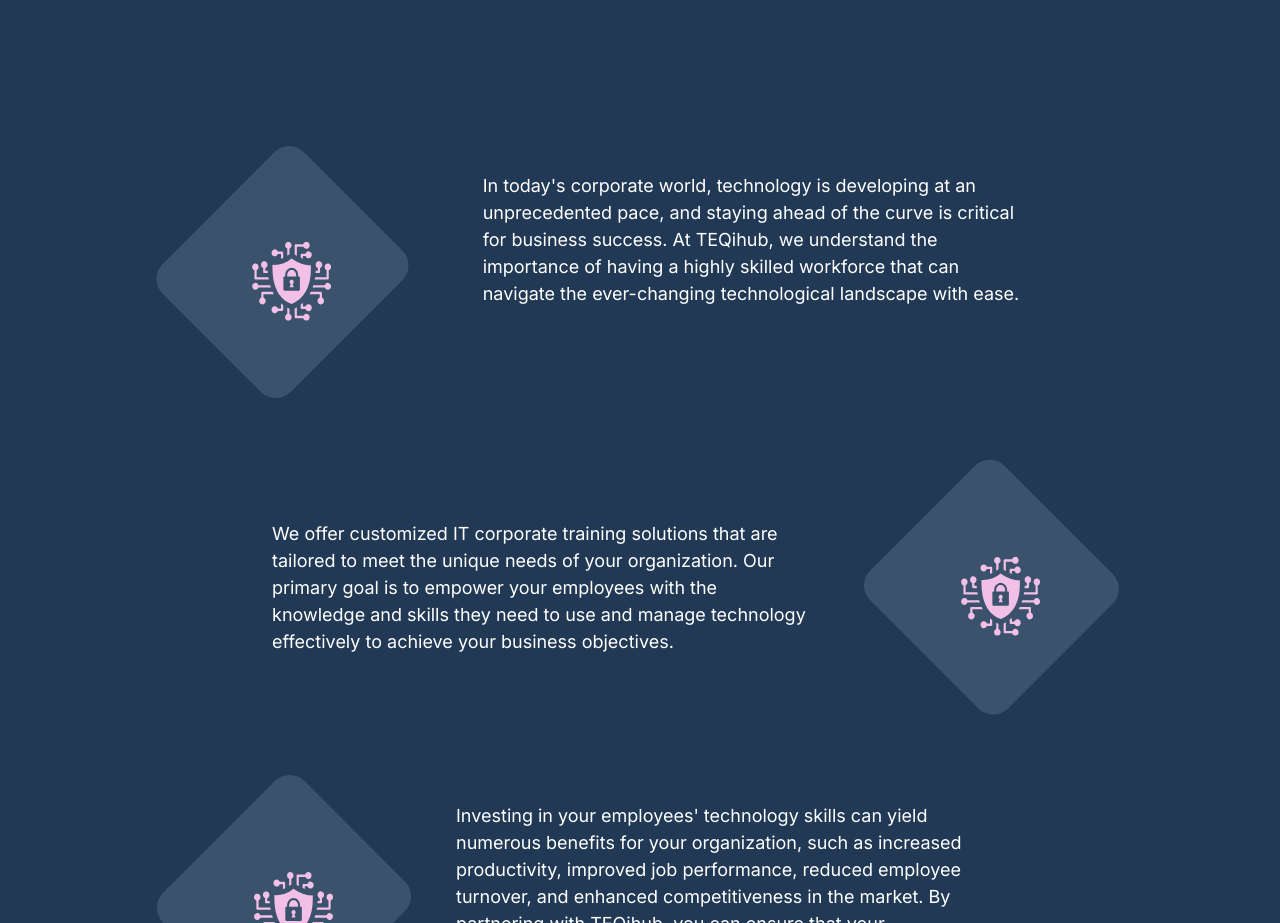
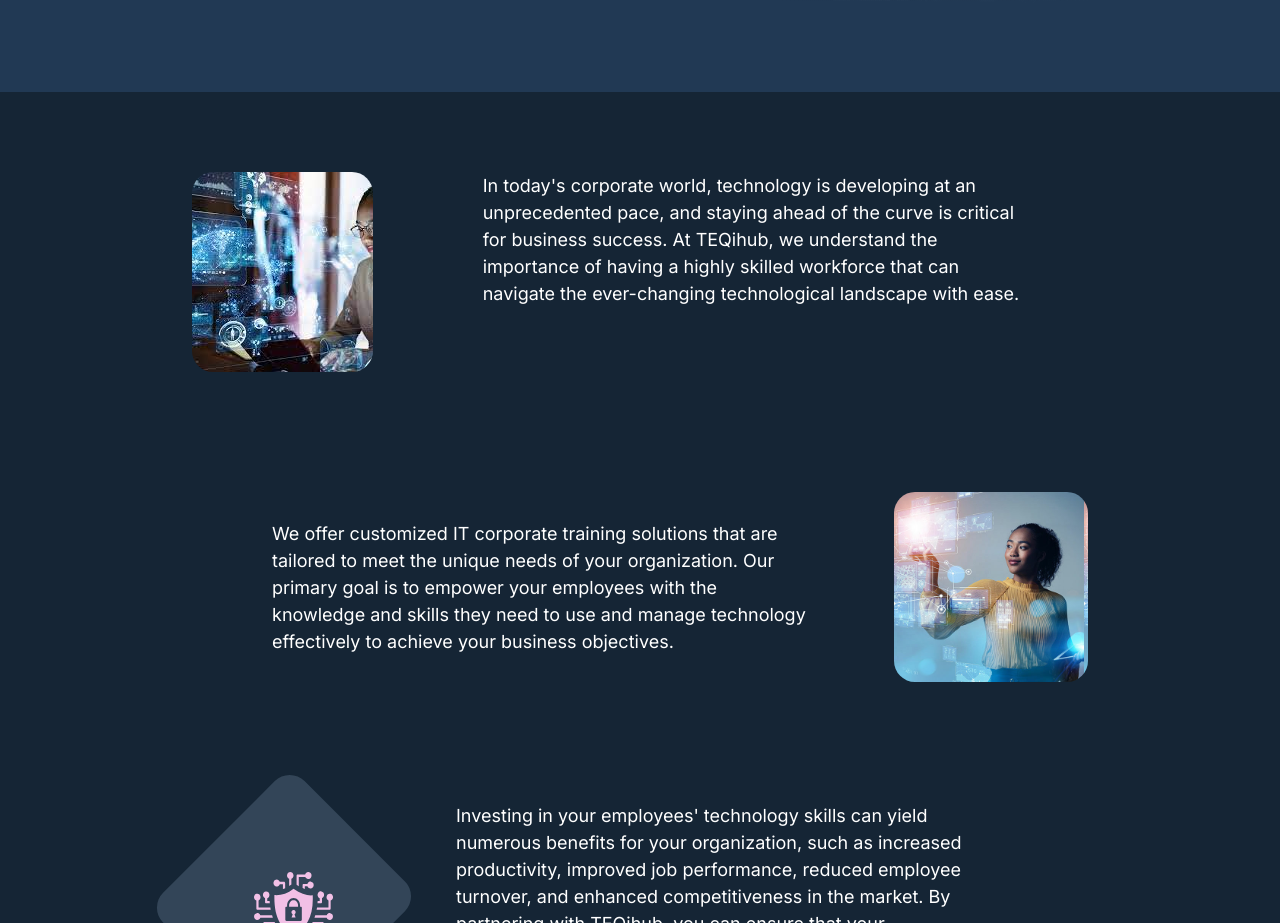
Before and after one commit to Xanderyeng/teqihub, a React (Vite) app: page /corporate in a window 1280 px wide. Shown: the part 640-1563 px from the top of the page. Built offline with nearby package versions, Linux system fonts and the light colour scheme.

Commit message:
Random changes, remember to revert back

```diff
--- a/src/index.css
+++ b/src/index.css
@@ -40,7 +40,8 @@
   );
   /* SAN JUAN - COLOR NAME */
   /* https://imagecolorpicker.com/color-code/2a496a */
-  --mainBg: #213954;
+  --mainBg: #152535;
+  /* --mainBg: #213954; */
   --menuBG: #080f15;
   --navBg: rgba(0, 2, 10, 0.825);
 }
@@ -49,6 +50,7 @@ html {
   font-size: 62.5%;
   /* overflow: auto; */
   background: var(--mainBg);
+  /* color: #162637; */
 }
 
 body {
--- a/src/pages/Corporate/Corporate.jsx
+++ b/src/pages/Corporate/Corporate.jsx
@@ -19,7 +19,7 @@ export const Corporate = ({ scrollToId }) => {
       id='corporate'
       className='relative z-10 w-full h-auto top-[52px] border-0 border-red'
     >
-      <div className='relative z-29 w-full border-0 border-pink z-0 top-0 flex flex-col items-center gap-24 pb-64 border-0 border'>
+      <div className='relative z-29 w-full border-0 border-pink z-0 top-0 flex flex-col items-center gap-24 pb- border-0 border'>
         {/* <span className='font-poppins font-semibold text-[1.8rem] flex flex-col text-white capitalize'>
             corporate
           </span> */}
@@ -65,9 +65,9 @@ export const Corporate = ({ scrollToId }) => {
           <span className='flex flex-col gap-16'>
                                   {/* --------------------    -------------------- */}
           <div className="flex flex-row gap-44">
-            <div className="flex items-center justify-center w-[750px] h-[200px] bg-contactBg2 rounded-21 rotate-45 ">
+            <div className="flex items-center justify-center w-[750px] h-[200px] bg-corp2 bg-no-repeat rounded-21 rotate- ">
             <span className=' w-24 h-24 card-svg -rotate-45'>
-            {cyberSecurity}
+            {/* {cyberSecurity} */}
           </span>
             </div>
             <div>
@@ -83,9 +83,9 @@ export const Corporate = ({ scrollToId }) => {
               We offer customized IT corporate training solutions that are tailored to meet the unique needs of your organization. Our primary goal is to empower your employees with the knowledge and skills they need to use and manage technology effectively to achieve your business objectives.
               </p>
             </div>
-            <div className=" flex items-center justify-center w-[700px] h-[190px] bg-contactBg2 rounded-21 rotate-45 ">
+            <div className=" flex items-center justify-center w-[700px] h-[190px] bg-corp1 rounded-21 rotate- bg-contain ">
             <span className=' w-24 h-24 card-svg -rotate-45'>
-            {cyberSecurity}
+            {/* {cyberSecurity} */}
           </span>
             </div>
           </div>
--- a/tailwind.config.cjs
+++ b/tailwind.config.cjs
@@ -8,7 +8,9 @@ module.exports = {
         primary: "hsla(0, 0%, 100%, 1)",
         secondary: "hsla(0, 3%, 35%, 0.17)",
         "card-bg": "rgba(34, 58, 85, 1)",
-        "card-bg-2": "hsla(210, 43%, 15%, 1)",
+        "main-bg": "rgba(34, 58, 85, 1)",
+        "card-bg-2": "#162637",
+        "main-bg-2": "#152535",
 
         // quarternary: "rgba(137, 137, 137, 1)",
         hover: "hsla(216, 98%, 80%, 1)",
@@ -66,6 +68,8 @@ module.exports = {
         contact: "url(/src/assets/contact.webp)",
         corporate: "url('/src/assets/corporate.avif')",
         partner: "url('/src/assets/partner.avif')",
+        corp1: "url('/src/assets/Corporate world II.jpg')",
+        corp2: "url('/src/assets/Corporate world.jpg')",
       },
       backgroundSize: {
         auto: "auto",
```
Also changed, not shown: src/assets/Corporate world II.jpg (added), src/assets/Corporate world.jpg (added).
